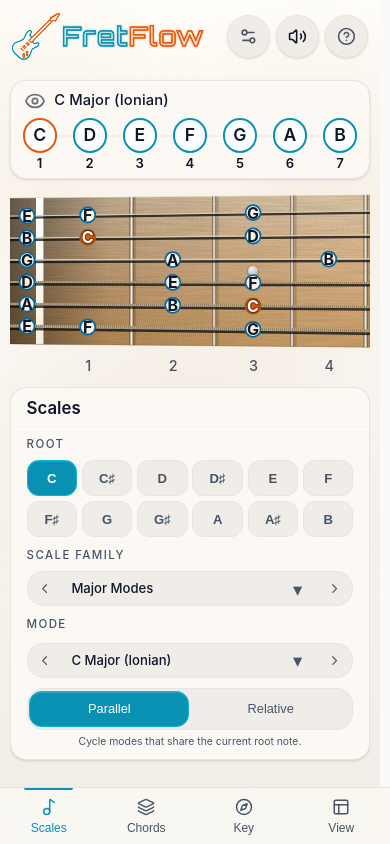
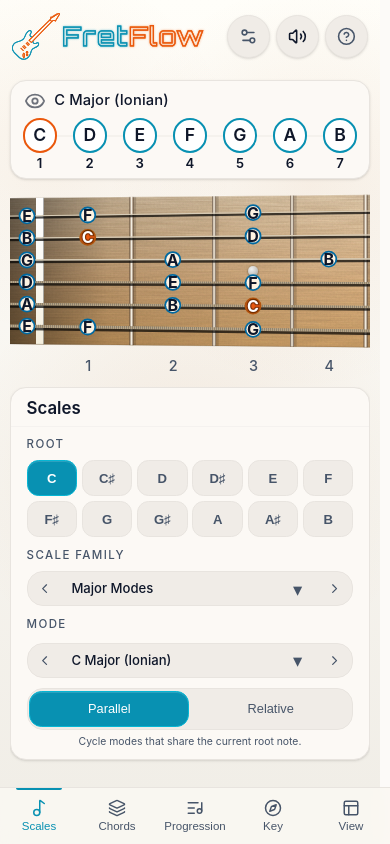
Before and after one commit to iecg/fretboard-app, a React (Vite) app: page / in a window 390 px wide. Built offline with nearby package versions, Linux system fonts and the light colour scheme.

Commit message:
feat: wire progression panel and mobile tab

```diff
--- a/src/App.tsx
+++ b/src/App.tsx
@@ -3,7 +3,7 @@ import { useSetAtom, useAtomValue, useAtom, createStore, Provider } from "jotai"
 import { AnimatePresence, motion } from "motion/react";
 import clsx from "clsx";
 import { Fretboard } from "./components/Fretboard/Fretboard";
-import { HelpCircle, Music2, Layers, Layout, Compass, Settings2, Volume2, VolumeX } from "lucide-react";
+import { HelpCircle, Music2, ListMusic, Layers, Layout, Compass, Settings2, Volume2, VolumeX } from "lucide-react";
 import { synth } from "./core/audio";
 import {
   isMutedAtom,
@@ -56,6 +56,7 @@ const NoteColorAudit = lazy(() =>
 const MOBILE_TAB_ITEMS: BottomTabItem[] = [
   { id: "scales", label: TAB_LABELS.scales, icon: <Music2 size={18} /> },
   { id: "chords", label: TAB_LABELS.chords, icon: <Layers size={18} /> },
+  { id: "progression", label: TAB_LABELS.progression, icon: <ListMusic size={18} /> },
   { id: "cof", label: TAB_LABELS.cof, icon: <Compass size={18} /> },
   { id: "view", label: TAB_LABELS.view, icon: <Layout size={18} /> },
 ];
--- a/src/components/BottomTabBar/BottomTabBar.module.css
+++ b/src/components/BottomTabBar/BottomTabBar.module.css
@@ -23,8 +23,8 @@
   flex-direction: column;
   align-items: center;
   justify-content: center;
-  gap: var(--space-1);
-  padding: var(--space-2) var(--space-1);
+  gap: 2px;
+  padding: var(--space-2) 2px;
   background: transparent;
   border: none;
   cursor: pointer;
@@ -42,8 +42,8 @@
   content: '';
   position: absolute;
   top: 0;
-  left: 25%;
-  right: 25%;
+  left: 20%;
+  right: 20%;
   height: 2px;
   border-radius: 0 0 var(--radius-sm) var(--radius-sm);
   background: transparent;
@@ -80,7 +80,7 @@
 }
 
 .bottom-tab-bar-label {
-  font-size: var(--text-xs);
+  font-size: var(--text-2xs);
   font-weight: var(--font-weight-medium);
   line-height: var(--leading-tight);
   white-space: nowrap;
@@ -89,7 +89,7 @@
 .bottom-tab-bar-badge {
   position: absolute;
   top: var(--space-1);
-  right: calc(25% - var(--space-2));
+  right: calc(20% - var(--space-2));
   min-width: var(--space-4);
   height: var(--space-4);
   padding: 0 var(--space-1);
--- a/src/components/MobileTabPanel/MobileTabPanel.tsx
+++ b/src/components/MobileTabPanel/MobileTabPanel.tsx
@@ -11,6 +11,7 @@ import {
 import { CircleOfFifths } from "../CircleOfFifths/CircleOfFifths";
 import { ScaleSelector } from "../ScaleSelector/ScaleSelector";
 import { ChordOverlayControls } from "../ChordOverlayControls/ChordOverlayControls";
+import { ProgressionControls } from "../ProgressionControls/ProgressionControls";
 import { FingeringPatternControls } from "../FingeringPatternControls/FingeringPatternControls";
 import { Card } from "../Card/Card";
 import { TAB_LABELS } from "../../constants/tabLabels";
@@ -70,6 +71,19 @@ export function MobileTabPanel() {
             </Card>
           </motion.div>
         )}
+        {mobileTab === "progression" && (
+          <motion.div
+            key="progression"
+            initial={{ opacity: 0, x: 10 }}
+            animate={{ opacity: 1, x: 0 }}
+            exit={{ opacity: 0, x: -10 }}
+            transition={{ duration: 0.15 }}
+          >
+            <Card title={TAB_LABELS.progression} className={styles["mobile-tab-card"]} data-mobile-tab="progression">
+              <ProgressionControls compact={compact} />
+            </Card>
+          </motion.div>
+        )}
         {mobileTab === "cof" && (
           <motion.div
             key="cof"
--- a/src/components/TheoryControls/TheoryControls.tsx
+++ b/src/components/TheoryControls/TheoryControls.tsx
@@ -12,6 +12,8 @@ import {
   ANIMATION_EASE,
 } from "@fretflow/core";
 import { getDegreesForScale } from "@fretflow/core";
+import { ProgressionControls } from "../ProgressionControls/ProgressionControls";
+import { useProgressionState } from "../../hooks/useProgressionState";
 import { useChordState } from "../../hooks/useChordState";
 import { useScaleState } from "../../hooks/useScaleState";
 import { scaleLabelAtom, fingeringPatternAtom } from "../../store/atoms";
@@ -165,9 +167,24 @@ function useChordSectionSummary() {
   }`;
 }
 
-export function TheoryControls({ keyExplorer, compact = false }: TheoryControlsProps) {
-  const scaleSummary = useAtomValue(scaleLabelAtom);
+function useProgressionSectionSummary() {
+  const {
+    progressionEnabled,
+    progressionSteps,
+    progressionPlaybackBlockedReason,
+  } = useProgressionState();
+
+  if (!progressionEnabled) return "Off";
+  if (progressionSteps.length === 0) return "Empty";
+  if (progressionPlaybackBlockedReason?.startsWith("Chord overlay disabled")) return "Disabled";
+  return `${progressionSteps.length} ${progressionSteps.length === 1 ? "step" : "steps"}`;
+}
+
+export function TheoryControls({ keyExplorer, compact }: TheoryControlsProps) {
+  const scaleLabel = useAtomValue(scaleLabelAtom);
   const chordSummary = useChordSectionSummary();
+  const progressionSummary = useProgressionSectionSummary();
+
   const { chordType } = useChordState();
   const fingeringPattern = useAtomValue(fingeringPatternAtom);
   const isChordsDisabled =
@@ -175,7 +192,7 @@ export function TheoryControls({ keyExplorer, compact = false }: TheoryControlsP
 
   return (
     <div className={styles["theory-controls"]} data-testid="theory-controls">
-      <TheorySection title="Scale" summary={scaleSummary} defaultOpen compact={compact}>
+      <TheorySection title="Scale" summary={scaleLabel} defaultOpen compact={compact}>
         <ScaleSelector compact={compact} />
         {keyExplorer ? <KeyExplorer>{keyExplorer}</KeyExplorer> : null}
       </TheorySection>
@@ -189,6 +206,15 @@ export function TheoryControls({ keyExplorer, compact = false }: TheoryControlsP
       >
         <ChordOverlayControls compact={compact} />
       </TheorySection>
+      <hr className={styles["theory-section-divider"]} />
+      <TheorySection
+        title="Progression"
+        summary={progressionSummary}
+        defaultOpen={false}
+        compact={compact}
+      >
+        <ProgressionControls compact={compact} />
+      </TheorySection>
     </div>
   );
 }
--- a/src/constants/tabLabels.ts
+++ b/src/constants/tabLabels.ts
@@ -1,6 +1,7 @@
 export const TAB_LABELS = {
   scales: "Scales",
   chords: "Chords",
+  progression: "Progression",
   cof: "Key",
   view: "View",
 } as const;
--- a/src/store/uiAtoms.ts
+++ b/src/store/uiAtoms.ts
@@ -2,7 +2,7 @@ import { atom } from "jotai";
 import { atomWithStorage } from "jotai/utils";
 import { k, createStorage, rawStringStorage, GET_ON_INIT } from "../utils/storage";
 
-const MOBILE_TABS = ["scales", "chords", "cof", "view"] as const;
+const MOBILE_TABS = ["scales", "chords", "progression", "cof", "view"] as const;
 type MobileTab = (typeof MOBILE_TABS)[number];
 
 const mobileTabStorage = createStorage<MobileTab>({
```
Also changed, not shown: 2 other files (tests, documents, lock files or other folders).
